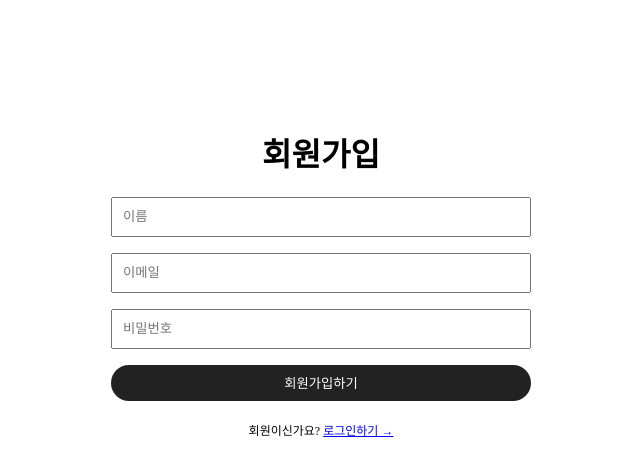
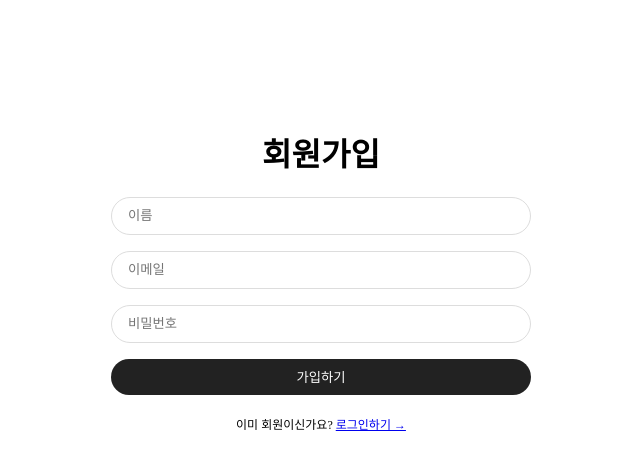
Before and after one commit to Hyeok-gu/FAN-Control, a React (Vite) app: page /create-account in a window 1280 px wide. Shown: the top 476 px of the page, without its empty margins (319-959 px from the left). Built offline with nearby package versions, Linux system fonts and the light colour scheme.

Commit message:
로그아웃 시 로그인 페이지로 이동

```diff
--- a/src/components/auth-components.js
+++ b/src/components/auth-components.js
@@ -17,7 +17,9 @@ export const Form = styled.form`
 `;
 export const Input = styled.input`
   height: 36px;
-  padding: 0 10px;
+  padding: 0 16px;
+  border-radius: 24px;
+  border: 1px solid #ddd;
   &.createBtn {
     border: none;
     background-color: #222;
--- a/src/components/layout.jsx
+++ b/src/components/layout.jsx
@@ -3,7 +3,6 @@ import { Outlet } from "react-router-dom";
 export default function Layout() {
   return (
     <>
-      <h1>layout</h1>
       <Outlet />
     </>
   );
--- a/src/routes/create-account.jsx
+++ b/src/routes/create-account.jsx
@@ -88,12 +88,12 @@ export default function CreateAccount() {
         <Input
           className="createBtn"
           type="submit"
-          value={isLoading ? "Loading..." : "회원가입하기"}
+          value={isLoading ? "Loading..." : "가입하기"}
         />
       </Form>
       {error !== "" ? <Error>{error}</Error> : null}
       <Switcher>
-        회원이신가요? <Link to="/login">로그인하기 &rarr;</Link>
+        이미 회원이신가요? <Link to="/login">로그인하기 &rarr;</Link>
       </Switcher>
     </Wrapper>
   );
--- a/src/routes/home.jsx
+++ b/src/routes/home.jsx
@@ -8,6 +8,7 @@ import {
   query,
   updateDoc,
 } from "firebase/firestore";
+import { useNavigate } from "react-router-dom";
 
 const fanRef = doc(db, "fan", "vv9DGF4kbnJbetb01QrK");
 
@@ -95,6 +96,7 @@ const Logout = styled.button`
 `;
 
 export default function Home() {
+  const navigate = useNavigate();
   const [fanInfo, setFanInfo] = useState("");
   const [lastUser, setLastUser] = useState("");
   const [loading, setLoading] = useState(false);
@@ -135,8 +137,13 @@ export default function Home() {
     }
   };
 
-  const logOut = () => {
-    auth.signOut();
+  const logOut = async () => {
+    try {
+      await auth.signOut();
+      navigate("/login");
+    } catch (error) {
+      console.error("Error signing out: ", error);
+    }
   };
 
   return (
```
